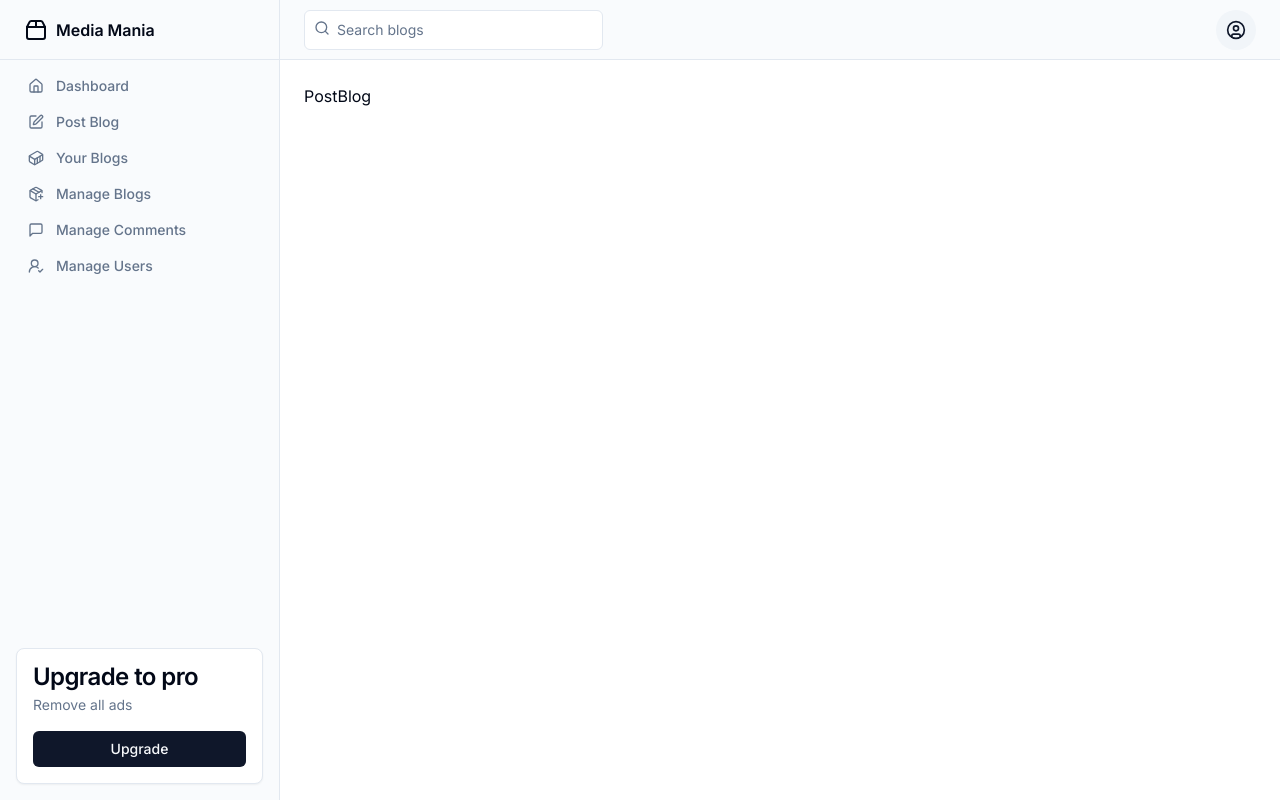
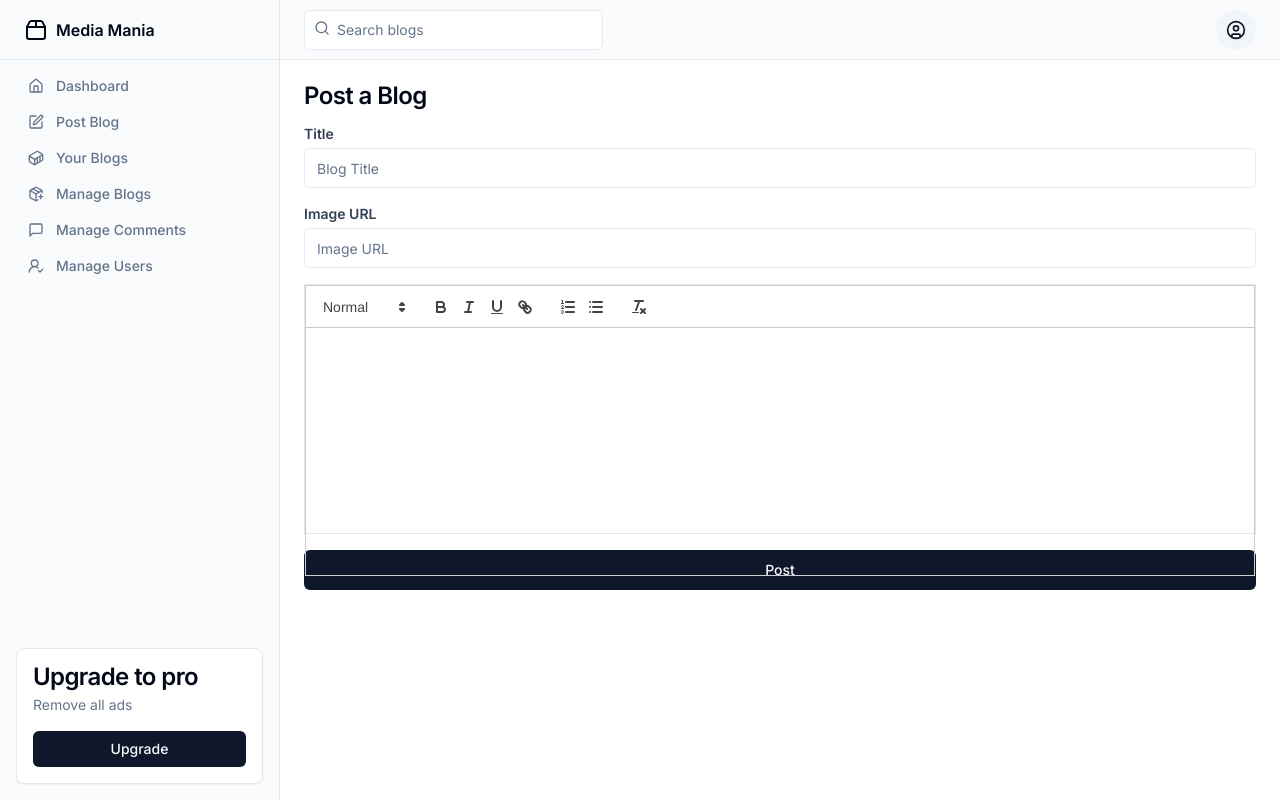
Before and after one commit to ProdipKumarShil/media-mania, a Next.js app: page /dashboard/post-blog in a window 1280 px wide. Built offline with nearby package versions, Linux system fonts and the light colour scheme.

Commit message:
complete dashboard

```diff
--- a/package.json
+++ b/package.json
@@ -29,6 +29,7 @@
     "react-dom": "^18",
     "react-hook-form": "^7.52.1",
     "react-icons": "^5.2.1",
+    "react-quill": "^2.0.0",
     "react-redux": "^9.1.2",
     "recharts": "^2.12.7",
     "tailwind-merge": "^2.3.0",
--- a/src/app/dashboard/post-blog/page.jsx
+++ b/src/app/dashboard/post-blog/page.jsx
@@ -1,8 +1,29 @@
-import React from 'react'
+'use client'
+import { Button } from '@/components/ui/button';
+import { CardTitle } from '@/components/ui/card';
+import { Input } from '@/components/ui/input';
+import React, { useState } from 'react';
+import ReactQuill from 'react-quill';
+import 'react-quill/dist/quill.snow.css';
 
 const PostBlog = () => {
+  const [value, setValue] = useState('');
   return (
-    <div>PostBlog</div>
+    <div className='space-y-4'>
+      <CardTitle>Post a Blog</CardTitle>
+      <div className="">
+        <p className='text-slate-700 text-sm font-semibold mb-1'>Title</p>
+        <Input placeholder='Blog Title' />
+      </div>
+      <div className="">
+        <p className='text-slate-700 text-sm font-semibold mb-1'>Image URL</p>
+        <Input placeholder='Image URL' />
+      </div>
+      <div className="">
+        <ReactQuill className='h-[250px] border' theme="snow" value={value} onChange={setValue} />
+      </div>
+      <Button className='mt-12 w-full'>Post</Button>
+    </div>
   )
 }
 
--- a/src/app/globals.css
+++ b/src/app/globals.css
@@ -4,6 +4,10 @@
 
 .lg-screen {
   @apply max-w-screen-xl mx-auto p-4
+}
+
+.ql-container{
+  height: 250px;
 }
 
 @layer base {
```
Also changed, not shown: 1 other file (tests, documents, lock files or other folders).
